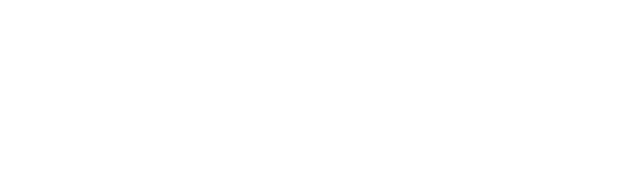
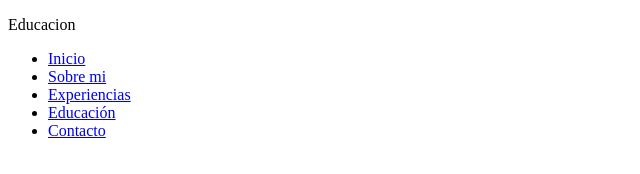
Before and after one commit to programuser-erick/curriculum-vitae, a plain HTML site: page pages/educacion.html in a window 1280 px wide. Shown: the whole page, without its empty margins (0-640 px from the left). Drawn offline with Linux system fonts and the light colour scheme.

Commit message:
enlaces con las demas secciones de la página

```diff
--- a/index.html
+++ b/index.html
@@ -7,8 +7,7 @@
     <link rel="preconnect" href="https://fonts.googleapis.com">
     <link rel="preconnect" href="https://fonts.gstatic.com" crossorigin>
     <link href="https://fonts.googleapis.com/css2?family=Roboto+Mono:wght@300;400&display=swap" rel="stylesheet">
-    <link href="https://cdn.jsdelivr.net/npm/bootstrap@5.3.2/dist/css/bootstrap.min.css" rel="stylesheet" integrity="sha384-T3c6CoIi6uLrA9TneNEoa7RxnatzjcDSCmG1MXxSR1GAsXEV/Dwwykc2MPK8M2HN" crossorigin="anonymous">
-    <title>Document</title>
+    <title>Inicio</title>
 </head>
 <body>
     <main class="box">
@@ -17,7 +16,7 @@
         </svg>
         <section class="box__presentacion">
             <p class="presentacion__parrafo">Hola! Me llamo Erick Cortijo, y soy un estudiante universitario aspirando a ser un desarrollador de sofware<p>
-            <p class="presentacion__parrafo">Te presento mi curriculom vitae donde detallo mis habilidades y así poder conocernos un poco más.</p>
+            <p class="presentacion__parrafo parrafo--espaciado">Te presento mi curriculom vitae donde detallo mis habilidades y así poder conocernos un poco más.</p>
             <img class="presentacion__img" src="img/20230917_003926-transformed.png"  alt="foto de perfil">
             <div class="presentacion__redes">
                 <a class="redes__links" href="https://www.facebook.com" target="_blank">
@@ -39,6 +38,7 @@
         </section>
         <section class="box__secciones">
             <ul class="secciones__ul">
+                <li class="ul__lista"><a class="redes__links lista--link" href="index.html">Inicio</a></li>
                 <li class="ul__lista"><a class=" redes__links lista--link" href="./pages/sobre-mi.html">Sobre mi</a></li>
                 <li class="ul__lista"><a class=" redes__links lista--link" href="./pages/experiencia.html">Experiencias</a></li>
                 <li class="ul__lista"><a class=" redes__links lista--link" href="./pages/educacion.html">Educación</a></li>
--- a/pages/educacion.html
+++ b/pages/educacion.html
@@ -0,0 +1,19 @@
+<!DOCTYPE html>
+<html lang="en">
+<head>
+    <meta charset="UTF-8">
+    <meta name="viewport" content="width=device-width, initial-scale=1.0">
+    <title>Educación</title>
+</head>
+<body>
+    <p>Educacion</p>
+    <section class="box__secciones">
+        <ul class="secciones__ul">
+            <li class="ul__lista"><a class="redes__links lista--link" href="/index.html">Inicio</a></li>
+            <li class="ul__lista"><a class=" redes__links lista--link" href="sobre-mi.html">Sobre mi</a></li>
+            <li class="ul__lista"><a class=" redes__links lista--link" href="experiencia.html">Experiencias</a></li>
+            <li class="ul__lista"><a class=" redes__links lista--link" href="educacion.html">Educación</a></li>
+            <li class="ul__lista"><a class=" redes__links lista--link" href="contacto.html">Contacto</a></li>
+    </section>
+</body>
+</html>
--- a/styles/style.css
+++ b/styles/style.css
@@ -32,6 +32,10 @@
     text-align: center;
 }
 
+.parrafo--espaciado{
+    margin-top: 40px;
+}
+
 .presentacion__img{
     width: 300px;
     height: 300px;
@@ -57,7 +61,9 @@
     justify-content: center;
     padding: 2rem;
 }
-
+.ul__lista{
+    list-style-type: none;
+}
 .lista--link{
     color: #EEF0F2;
     margin: 0 3rem;
```
Also changed, not shown: pages/contacto.html (+19 -0 lines), pages/experiencia.html (+19 -0 lines), pages/sobre-mi.html (+19 -0 lines).
